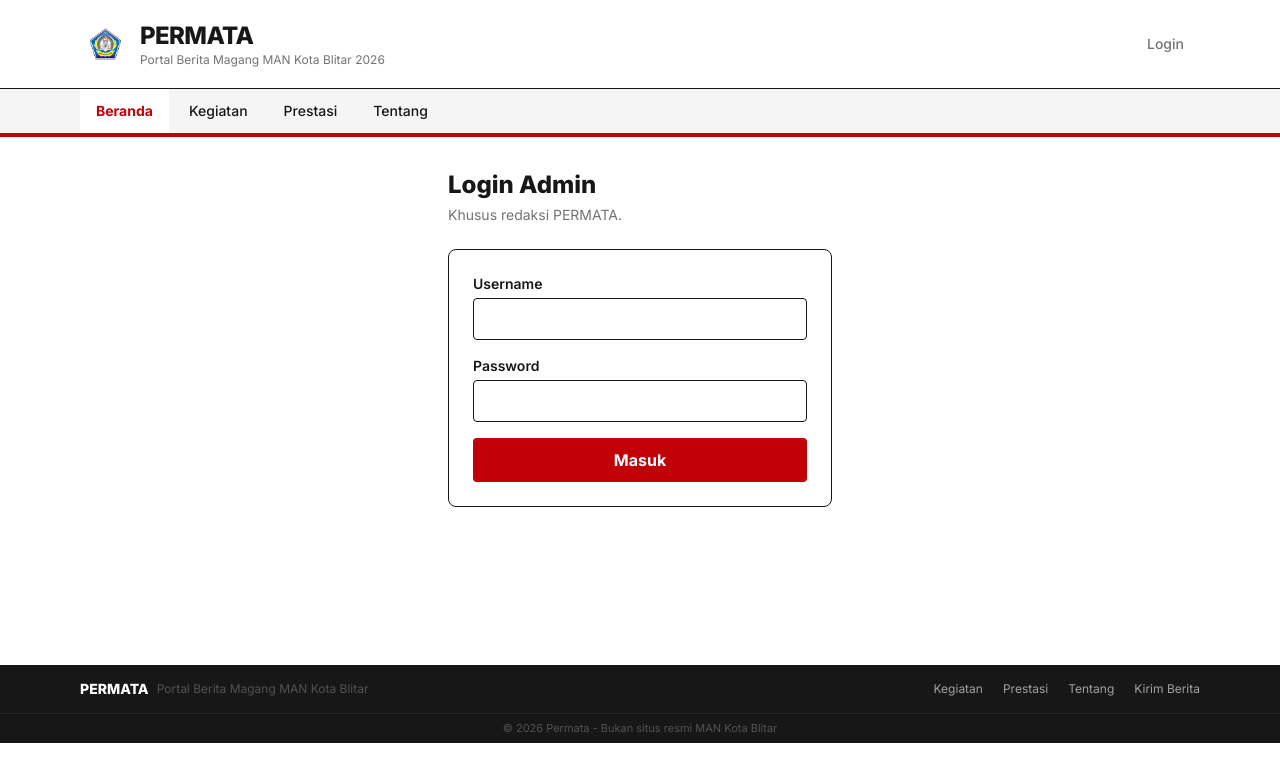
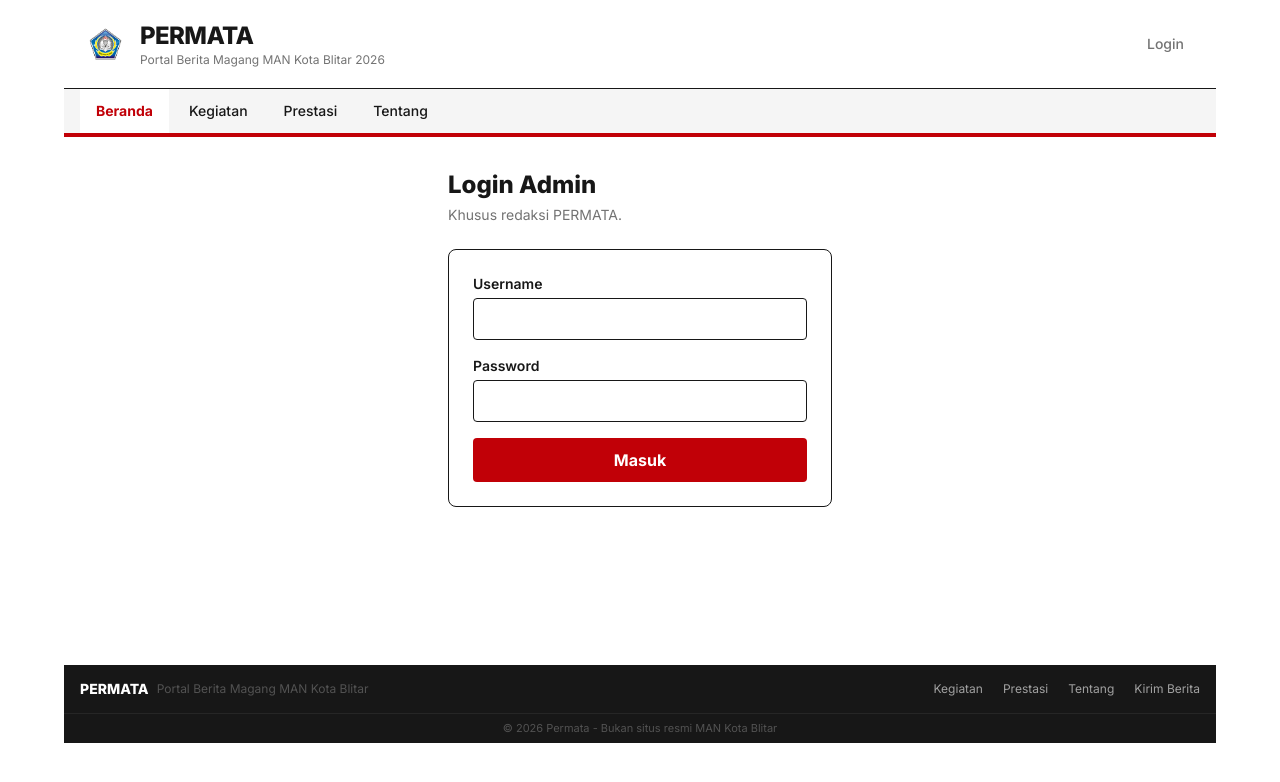
Before and after one commit to demile02/permata, an Astro site: page /login in a window 1280 px wide. Built offline with nearby package versions, Linux system fonts and the light colour scheme; Astro itself is replaced by a stand-in of ours; no server answers.

Commit message:
Preview: samakan lebar header/footer dengan konten

```diff
--- a/src/layouts/Layout.astro
+++ b/src/layouts/Layout.astro
@@ -23,9 +23,10 @@ const loggedIn = isLoggedIn(Astro.request.headers.get('cookie'));
   <link href="https://fonts.googleapis.com/css2?family=Inter:wght@400;500;600;700;800&display=swap" rel="stylesheet" />
 </head>
 <body>
+  <div class="max-w-6xl mx-auto">
   <!-- Header -->
   <header class="border-b-4 border-red-700">
-    <div class="max-w-6xl mx-auto px-4 py-5 flex items-center justify-between">
+    <div class="px-4 py-5 flex items-center justify-between">
       <a href="/" class="flex items-center gap-3">
         <img src="/logo-man.png" alt="Logo MAN Kota Blitar" class="w-12 h-12 object-contain" />
         <div>
@@ -46,7 +47,7 @@ const loggedIn = isLoggedIn(Astro.request.headers.get('cookie'));
     </div>
     <!-- Nav -->
     <nav class="bg-neutral-100 border-t">
-      <div class="max-w-6xl mx-auto px-4 flex gap-1 overflow-x-auto text-sm font-medium">
+      <div class="px-4 flex gap-1 overflow-x-auto text-sm font-medium">
         {[
           { href: '/', label: 'Beranda', key: null },
           { href: '/?kategori=kegiatan', label: 'Kegiatan', key: 'kegiatan' },
@@ -70,12 +71,12 @@ const loggedIn = isLoggedIn(Astro.request.headers.get('cookie'));
     </nav>
   </header>
 
-  <main class="max-w-6xl mx-auto px-4 py-8 min-h-[60vh]">
+  <main class="px-4 py-8 min-h-[60vh]">
     <slot />
   </main>
 
   <footer class="bg-neutral-900 text-neutral-400 mt-12">
-    <div class="max-w-6xl mx-auto px-4 py-3.5 flex flex-col sm:flex-row gap-3 text-sm">
+    <div class="px-4 py-3.5 flex flex-col sm:flex-row gap-3 text-sm">
       <div class="flex items-center gap-2">
         <span class="text-white font-extrabold">PERMATA</span>
         <span class="text-neutral-600 text-xs">Portal Berita Magang MAN Kota Blitar</span>
@@ -91,5 +92,6 @@ const loggedIn = isLoggedIn(Astro.request.headers.get('cookie'));
       &copy; 2026 Permata - Bukan situs resmi MAN Kota Blitar
     </div>
   </footer>
+  </div>
 </body>
 </html>
```
